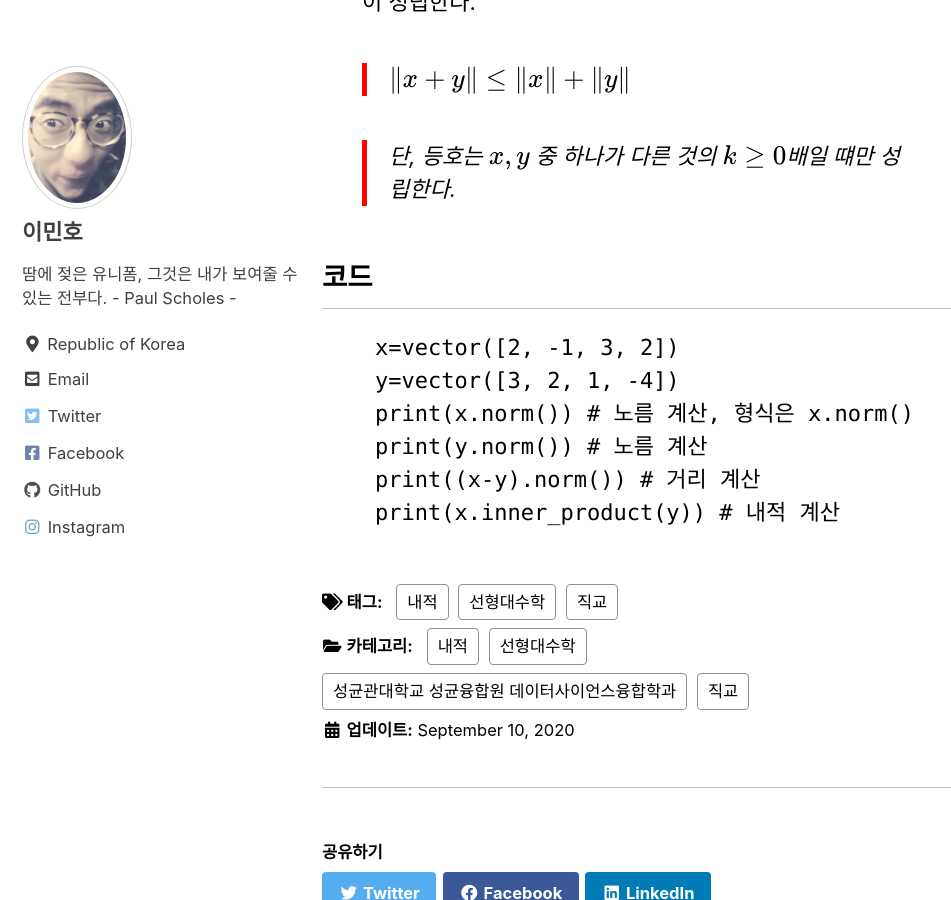
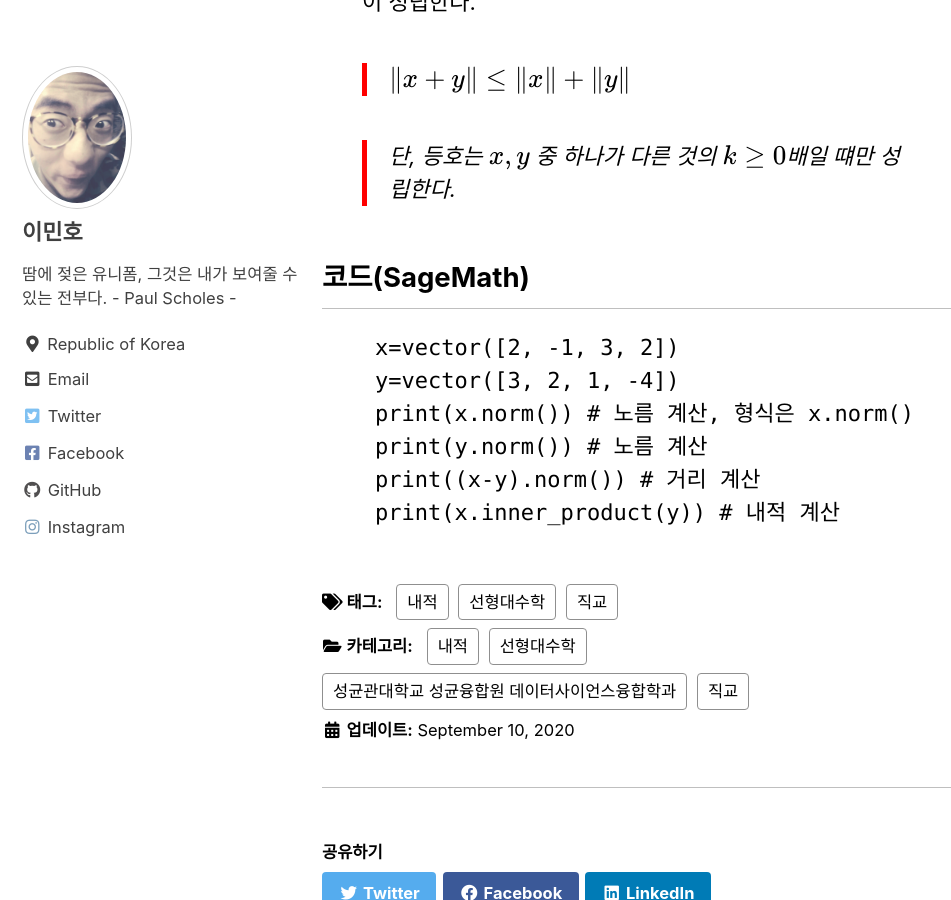
Before and after one commit to DSLuGu/DSLuGu.github.io, a Jekyll site: the page built from _posts/2020-09-09-내적과직교.md, in a window 1280 px wide and 900 px high, scrolled down 3189 px. Shown: the whole window, without its empty margins (0-951 px from the left). Built offline with Jekyll 4.4.1, drawn with Linux system fonts in a browser that asks for light colours; cached includes are drawn as plain includes; formulas are drawn with MathJax 3.

Commit message:
Posting  내적과 직교

````diff
--- a/_posts/2020-09-09-내적과직교.md
+++ b/_posts/2020-09-09-내적과직교.md
@@ -68,7 +68,7 @@ last_modified_at: 2020-09-10T12:00:00+09:00
 
     > 단, 등호는 $x, y$ 중 하나가 다른 것의 $k \ge 0$배일 떄만 성립한다.
 
-## 코드
+## 코드(SageMath)
 
 ```sagemath
     x=vector([2, -1, 3, 2])
````
